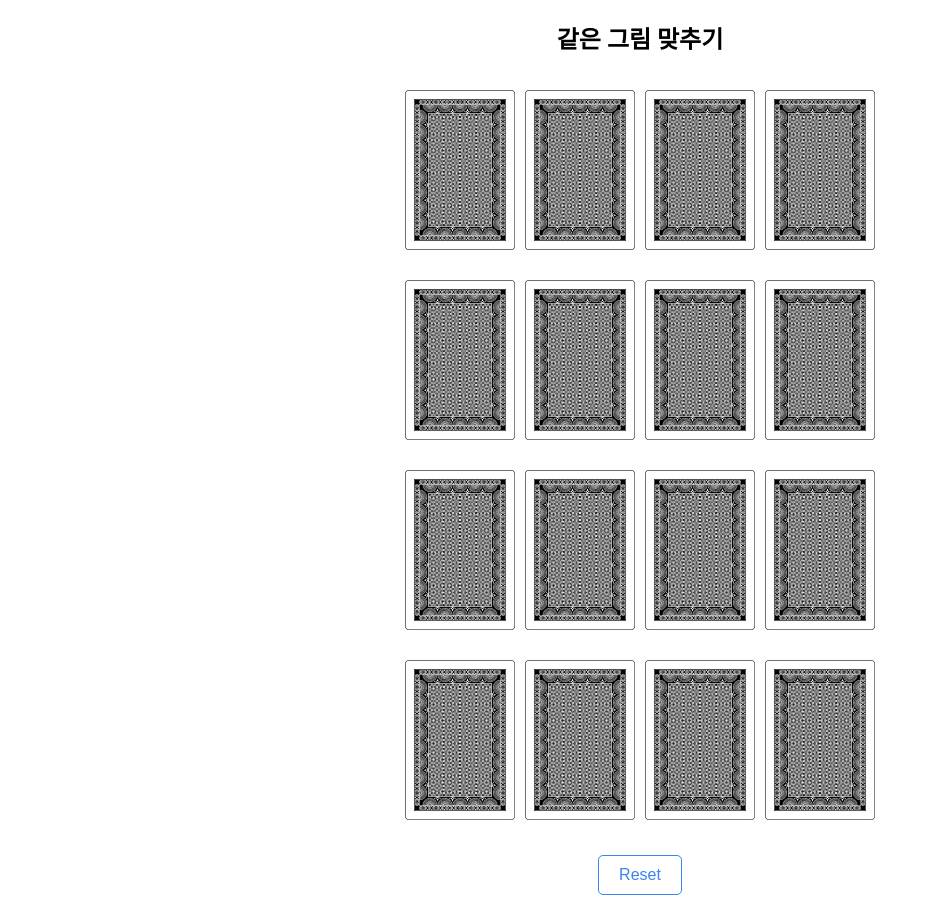
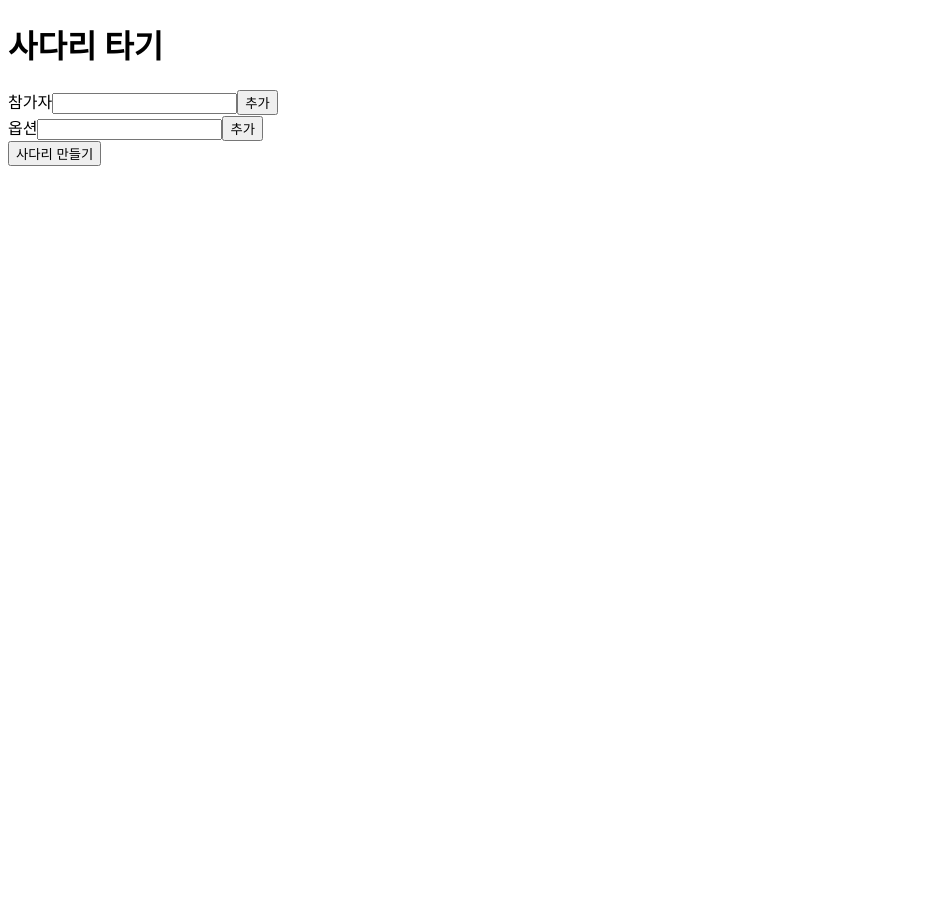
Before and after one commit to hippo7426/sellmate-ts-study, a Vue app: page / in a window 1280 px wide. Shown: the whole page, without its empty margins (0-930 px from the left). After the commit the page ends 800 px from the top, so only its background shows below. Built offline with nearby package versions, Linux system fonts and the light colour scheme.

Commit message:
사다리 타기 프로토타입

```diff
--- a/src/App.vue
+++ b/src/App.vue
@@ -1,16 +1,16 @@
 <template>
   <div>
-    <CardMatching />
+    <LadderGame />
   </div>
 </template>
 
 <script lang="ts">
 import { defineComponent } from 'vue';
-import CardMatching from './components/mini_games/CardMatching.vue'
+import LadderGame from './components/mini_games/LadderGame.vue';
 
 export default defineComponent({
   components:{
-    CardMatching
+    LadderGame
   },
   setup(){
     return {
--- /dev/null
+++ b/src/components/mini_games/LadderGame.vue
@@ -0,0 +1,167 @@
+<template>
+  <div>
+    <h1>사다리 타기</h1>
+    <div v-if="gameState === 'ready'">
+      <div>
+        <label
+          >참가자<input v-model="playerInput" @keyup.enter="addPlayer" /></label
+        ><button @click="addPlayer">추가</button>
+      </div>
+      <div>
+        <label
+          >옵션<input v-model="optionInput" @keyup.enter="addOption" /></label
+        ><button @click="addOption">추가</button>
+      </div>
+      <div v-if="players.length">참가자 : {{ players }}</div>
+      <div v-if="options.length">옵션 : {{ options }}</div>
+      <button @click="generateLadder">사다리 만들기</button>
+    </div>
+    <div v-show="gameState === 'start'">
+      <canvas ref="canvasRef" width="800" height="500"></canvas>
+      <div>
+        <button @click="resetGame">리셋</button>
+      </div>
+    </div>
+  </div>
+</template>
+
+<script lang="ts">
+import { defineComponent, onMounted, ref } from 'vue'
+
+export default defineComponent({
+  name: 'LadderGame',
+  setup() {
+    const gameState = ref('ready')
+    const canvasRef = ref<HTMLCanvasElement | null>(null)
+
+    const players = ref<string[]>([])
+    const options = ref<string[]>([])
+
+    const playerInput = ref('')
+    const optionInput = ref('')
+
+    function addPlayer() {
+      players.value.push(playerInput.value)
+      playerInput.value = ''
+    }
+
+    function addOption() {
+      options.value.push(optionInput.value)
+      optionInput.value = ''
+    }
+
+    function generateLadder() {
+      const ctx = canvasRef.value?.getContext('2d')
+      if (!ctx) {
+        alert('Canvas를 찾을 수 없습니다')
+        return
+      }
+      gameState.value = 'start'
+
+      const xPosList = Array.from({ length: players.value.length }, (v, k) => {
+        return Math.floor(((k + 1) * 800) / (players.value.length + 1))
+      })
+
+      ctx.fillStyle = 'black'
+      ctx.strokeStyle = 'black'
+
+      xPosList.forEach((xPos, idx) => {
+        ctx.beginPath()
+        ctx.arc(xPos, 50, 5, 0, 2 * Math.PI)
+        ctx.arc(xPos, 450, 5, 0, 2 * Math.PI)
+        ctx.fill()
+
+        ctx.beginPath()
+        ctx.moveTo(xPos, 90)
+        ctx.lineTo(xPos, 430)
+        ctx.stroke()
+
+        ctx.textAlign = 'center'
+        ctx.fillText(players.value[idx], xPos, 70)
+        ctx.fillText(options.value[idx], xPos, 470)
+      })
+
+      const yPosList: number[][] = []
+      for (let i = 0; i < players.value.length - 1; i++) {
+        const nthYPosList: number[] = []
+        while (nthYPosList.length < 4) {
+          const randomYPos = getRandomInteger(100, 400)
+          if (
+            nthYPosList.every(
+              (yPos) =>
+                !isPointInRange(randomYPos, { min: yPos - 15, max: yPos + 15 })
+            )
+          ) {
+            if (
+              i > 0 &&
+              yPosList[i - 1].some((yPos) => {
+                return isPointInRange(randomYPos, {
+                  min: yPos - 30,
+                  max: yPos + 30,
+                })
+              })
+            ) {
+              continue
+            }
+            nthYPosList.push(randomYPos)
+          }
+        }
+
+        yPosList[i] = nthYPosList
+      }
+
+      yPosList.forEach((yPosSubList, areaIdx) => {
+        yPosSubList.forEach((yPos) => {
+          ctx.beginPath()
+          ctx.moveTo(xPosList[areaIdx], yPos)
+          ctx.lineTo(xPosList[areaIdx + 1], yPos)
+          ctx.stroke()
+        })
+      })
+    }
+
+    function isPointInRange(
+      point: number,
+      range: { min: number; max: number }
+    ) {
+      return range.min <= point && point <= range.max
+    }
+
+    function getRandomInteger(min: number, max: number) {
+      return Math.floor(Math.random() * (max - min + 1)) + min
+    }
+
+    function resetGame() {
+      const ctx = canvasRef.value?.getContext('2d')
+      ctx?.clearRect(0, 0, canvasRef.value!.width, canvasRef.value!.height)
+
+      playerInput.value = ''
+      optionInput.value = ''
+      players.value = []
+      options.value = []
+      gameState.value = 'ready'
+    }
+
+    return {
+      players,
+      playerInput,
+      options,
+      optionInput,
+
+      gameState,
+      canvasRef,
+
+      addPlayer,
+      addOption,
+      generateLadder,
+      resetGame,
+    }
+  },
+})
+</script>
+
+<style scoped lang="scss">
+canvas {
+  border: 1px solid #222222;
+}
+</style>
```
